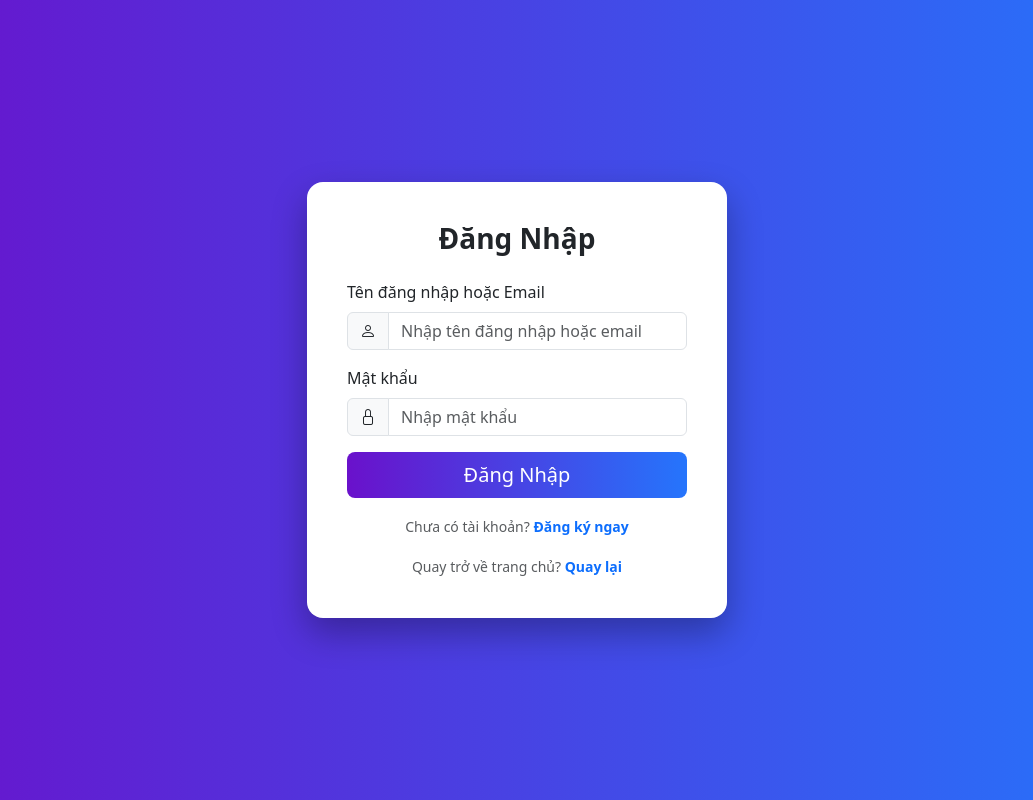
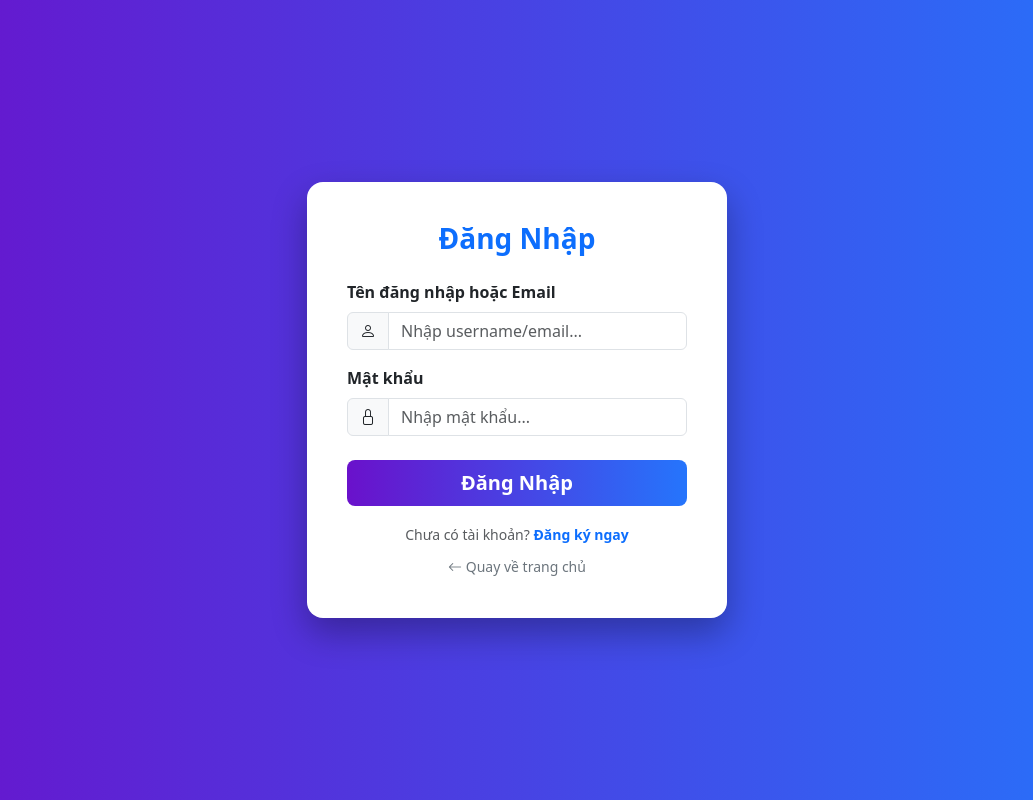
Before and after one commit to NguyenAnhQuan2003/project_php_social_details, a PHP site: page /auth/login.php in a window 1280 px wide. Shown: the whole page, without its empty margins (123-1156 px from the left). Run offline with PHP 8.4, Linux system fonts and the light colour scheme.

Commit message:
Update login

```diff
--- a/auth/login.php
+++ b/auth/login.php
@@ -1,20 +1,40 @@
 <?php
 session_start();
-include '../config.php';
+// Đảm bảo đường dẫn file config đúng (dùng __DIR__ cho chắc chắn)
+require_once '../config.php';
+
 $error = '';
-if ($_SERVER['REQUEST_METHOD'] === 'POST'){
-    $username = $_POST['username'] ?? '';
-    $password = $_POST['password'] ?? '';
-    if (empty($username) || empty($password)) {
+
+if ($_SERVER['REQUEST_METHOD'] === 'POST') {
+    $username_input = $_POST['username'] ?? '';
+    $password_input = $_POST['password'] ?? '';
+
+    if (empty($username_input) || empty($password_input)) {
         $error = 'Tài khoản và mật khẩu không được để trống.';
     } else {
-        $sql = "SELECT * FROM users WHERE username = '$username' OR email = '$username'";
+        // Xử lý ký tự đặc biệt để tránh lỗi SQL cơ bản
+        $safe_username = mysqli_real_escape_string($conn, $username_input);
+
+        $sql = "SELECT * FROM users WHERE username = '$safe_username' OR email = '$safe_username'";
         $query = mysqli_query($conn, $sql);
-        if ($query && mysqli_num_rows($query) > 0){
+
+        if ($query && mysqli_num_rows($query) > 0) {
             $user = mysqli_fetch_assoc($query);
-            if ($password === $user['password']){
-                $_SESSION['user_id'] = $user['id'];
-                $_SESSION['username'] = $user['username'];
+
+            // --- [MỚI] KIỂM TRA TRẠNG THÁI STATUS ---
+            if ($user['status'] == 'block') {
+                $error = 'Tài khoản của bạn đã bị khóa do vi phạm quy tắc cộng đồng.';
+            }
+            // Nếu không bị block thì mới kiểm tra mật khẩu
+            else if ($password_input === $user['password']) {
+
+                // Lưu đầy đủ thông tin vào Session để dùng cho các trang khác
+                $_SESSION['user_id']    = $user['id'];
+                $_SESSION['username']   = $user['username'];
+                $_SESSION['role_id']    = $user['role_id'];    // Lưu ID quyền
+                $_SESSION['role_level'] = $user['role_level']; // Lưu Level quyền
+                $_SESSION['email']      = $user['email'];
+
                 header('Location: ../index.php');
                 exit();
             } else {
@@ -23,15 +43,16 @@ if ($_SERVER['REQUEST_METHOD'] === 'POST'){
         } else {
             $error = 'Tài khoản không tồn tại.';
         }
-}
+    }
 }
 ?>
 <!DOCTYPE html>
 <html lang="vi">
+
 <head>
     <meta charset="UTF-8">
     <meta name="viewport" content="width=device-width, initial-scale=1.0">
-    <title>Đăng Nhập</title>
+    <title>Đăng Nhập - QQ Education</title>
     <link href="https://cdn.jsdelivr.net/npm/bootstrap@5.3.3/dist/css/bootstrap.min.css" rel="stylesheet">
     <link rel="stylesheet" href="https://cdn.jsdelivr.net/npm/bootstrap-icons@1.11.3/font/bootstrap-icons.css">
     <style>
@@ -44,6 +65,7 @@ if ($_SERVER['REQUEST_METHOD'] === 'POST'){
             margin: 0;
             padding: 20px;
         }
+
         .login-card {
             max-width: 420px;
             width: 100%;
@@ -52,55 +74,63 @@ if ($_SERVER['REQUEST_METHOD'] === 'POST'){
             box-shadow: 0 15px 35px rgba(0, 0, 0, 0.3);
             padding: 2.5rem;
         }
+
         .btn-primary {
             background: linear-gradient(to right, #6a11cb, #2575fc);
             border: none;
         }
+
         .btn-primary:hover {
             opacity: 0.9;
         }
     </style>
 </head>
+
 <body>
     <div class="login-card">
         <div class="text-center mb-4">
-            <h3 class="fw-bold">Đăng Nhập</h3>
+            <h3 class="fw-bold text-primary">Đăng Nhập</h3>
         </div>
+
         <?php if (!empty($error)): ?>
-            <div class="alert alert-danger" role="alert">
-                <?php echo htmlspecialchars($error); ?>
+            <div class="alert alert-danger d-flex align-items-center" role="alert">
+                <i class="bi bi-exclamation-triangle-fill me-2"></i>
+                <div><?php echo htmlspecialchars($error); ?></div>
             </div>
         <?php endif; ?>
+
         <form method="post">
             <div class="mb-3">
-                <label for="username" class="form-label">Tên đăng nhập hoặc Email</label>
+                <label for="username" class="form-label fw-bold">Tên đăng nhập hoặc Email</label>
                 <div class="input-group">
                     <span class="input-group-text"><i class="bi bi-person"></i></span>
-                    <input type="text" class="form-control" id="username" name="username" placeholder="Nhập tên đăng nhập hoặc email" required>
+                    <input type="text" class="form-control" id="username" name="username" placeholder="Nhập username/email..." required>
                 </div>
             </div>
             <div class="mb-3">
-                <label for="password" class="form-label">Mật khẩu</label>
+                <label for="password" class="form-label fw-bold">Mật khẩu</label>
                 <div class="input-group">
                     <span class="input-group-text"><i class="bi bi-lock"></i></span>
-                    <input type="password" class="form-control" id="password" name="password" placeholder="Nhập mật khẩu" required>
+                    <input type="password" class="form-control" id="password" name="password" placeholder="Nhập mật khẩu..." required>
                 </div>
             </div>
-            <div class="d-grid">
-                <button type="submit" class="btn btn-primary btn-lg">Đăng Nhập</button>
+            <div class="d-grid mt-4">
+                <button type="submit" class="btn btn-primary btn-lg fw-bold">Đăng Nhập</button>
             </div>
+
             <div class="text-center mt-3">
                 <small class="text-muted">Chưa có tài khoản?
                     <a href="./register.php" class="text-decoration-none fw-bold">Đăng ký ngay</a>
                 </small>
             </div>
-            <div class="text-center mt-3">
-                <small class="text-muted">Quay trở về trang chủ?
-                    <a href="../index.php" class="text-decoration-none fw-bold">Quay lại</a>
-                </small>
+            <div class="text-center mt-2">
+                <a href="../index.php" class="text-decoration-none small text-secondary">
+                    <i class="bi bi-arrow-left"></i> Quay về trang chủ
+                </a>
             </div>
         </form>
     </div>
     <script src="https://cdn.jsdelivr.net/npm/bootstrap@5.3.3/dist/js/bootstrap.bundle.min.js"></script>
 </body>
+
 </html>
```
